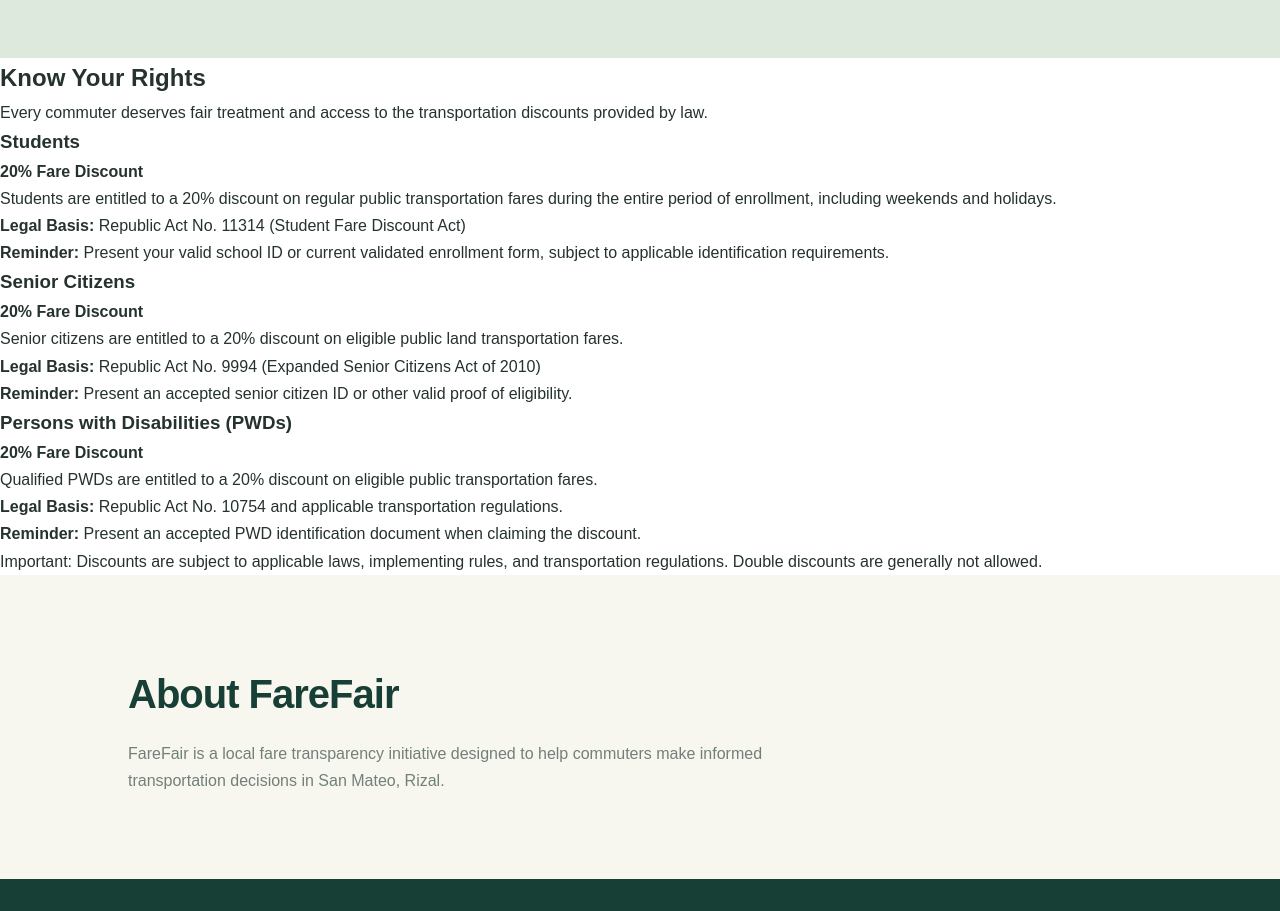
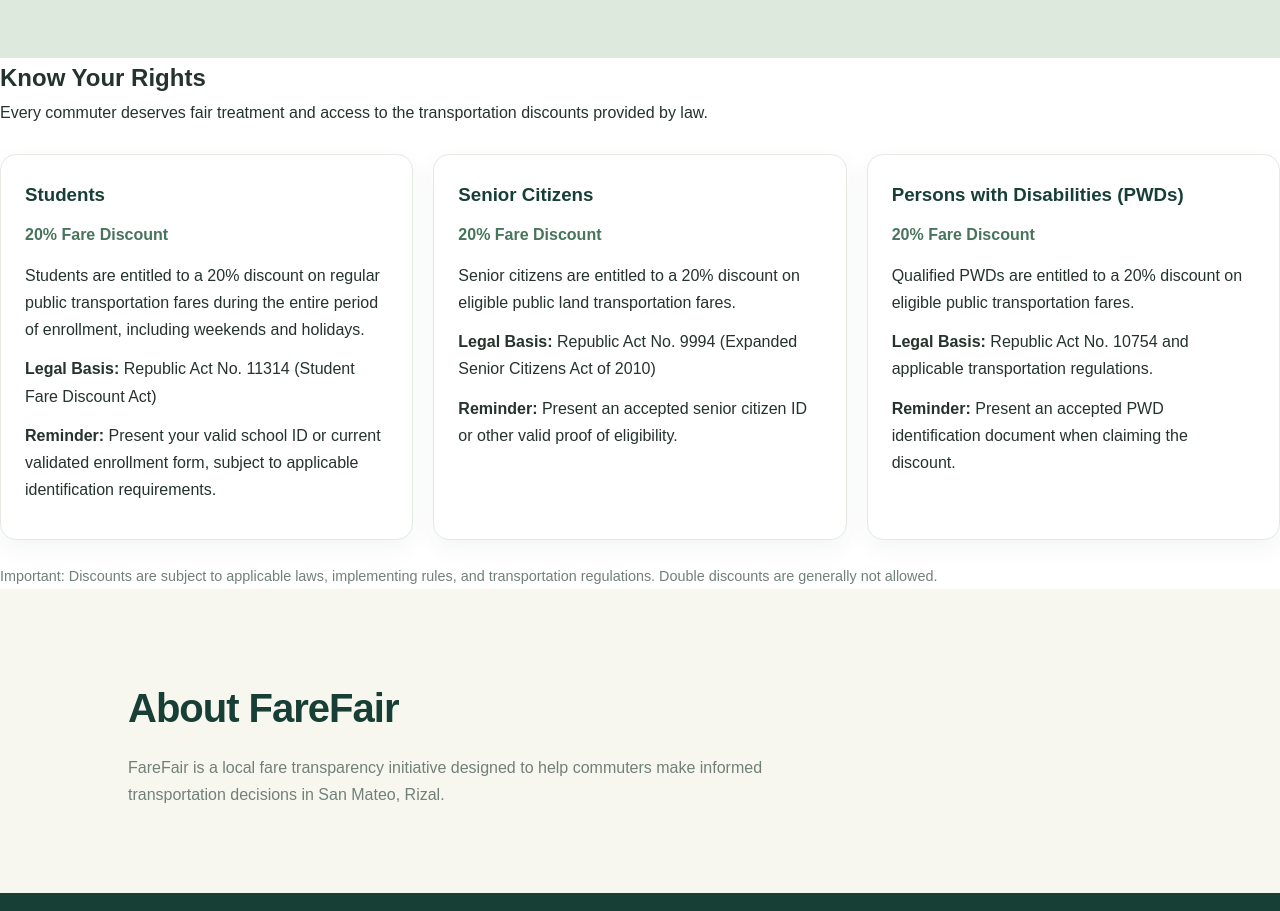
Before and after one commit to mikapengu-hub/FareFair, a plain HTML site: page index.html in a window 1280 px wide. Shown: the part 2500-3411 px from the top of the page. Drawn offline with Linux system fonts and the light colour scheme.

Commit message:
Update style.css

```diff
--- a/style.css
+++ b/style.css
@@ -320,3 +320,40 @@ footer p + p {
     color: var(--muted);
     font-size: 0.9rem;
 }
+/* Know Your Rights */
+
+.rights-container {
+    display: grid;
+    grid-template-columns: repeat(auto-fit, minmax(230px, 1fr));
+    gap: 20px;
+    margin-top: 28px;
+}
+
+.rights-card {
+    background: var(--white);
+    border: 1px solid var(--border);
+    border-radius: 16px;
+    padding: 24px;
+    box-shadow: 0 8px 24px rgba(23, 63, 53, 0.05);
+}
+
+.rights-card h3 {
+    color: var(--dark);
+    margin-bottom: 10px;
+}
+
+.rights-card h4 {
+    color: var(--green);
+    margin-bottom: 14px;
+}
+
+.rights-card p {
+    margin-bottom: 12px;
+    line-height: 1.7;
+}
+
+.rights-note {
+    margin-top: 24px;
+    color: var(--muted);
+    font-size: 0.9rem;
+}
```
